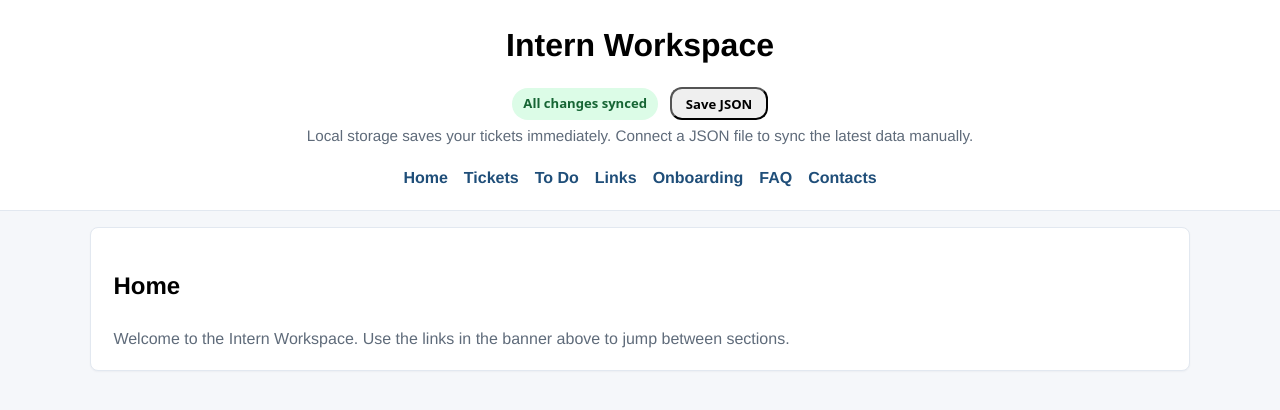
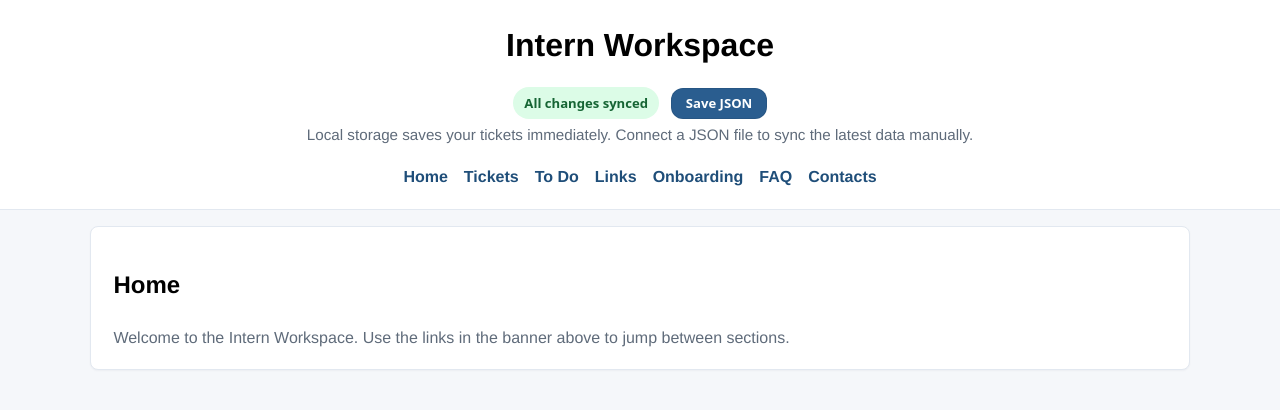
Before and after one commit to teysha-h/intern-workspace, a plain HTML site: page index.html in a window 1280 px wide. In both pictures the pointer is over the button "Save JSON". Drawn offline with Linux system fonts and the light colour scheme.

Commit message:
Save JSON button style changed to match other buttons on page

```diff
--- a/styles.css
+++ b/styles.css
@@ -325,7 +325,8 @@ section {
 /* Shared 'New Ticket' / 'Add' button styling */
 .ticket-form-actions .new-ticket-btn,
 .tickets-header .new-ticket-btn,
-.todo-form-actions .new-ticket-btn {
+.todo-form-actions .new-ticket-btn,
+#sync-json-btn {
   background: var(--accent);
   color: var(--on-accent);
   border: 1px solid rgba(0,0,0,0.08);
@@ -333,7 +334,8 @@ section {
 
 .ticket-form-actions .new-ticket-btn:hover,
 .tickets-header .new-ticket-btn:hover,
-.todo-form-actions .new-ticket-btn:hover {
+.todo-form-actions .new-ticket-btn:hover,
+#sync-json-btn:hover {
   background: var(--accent-hover);
 }
 
```
